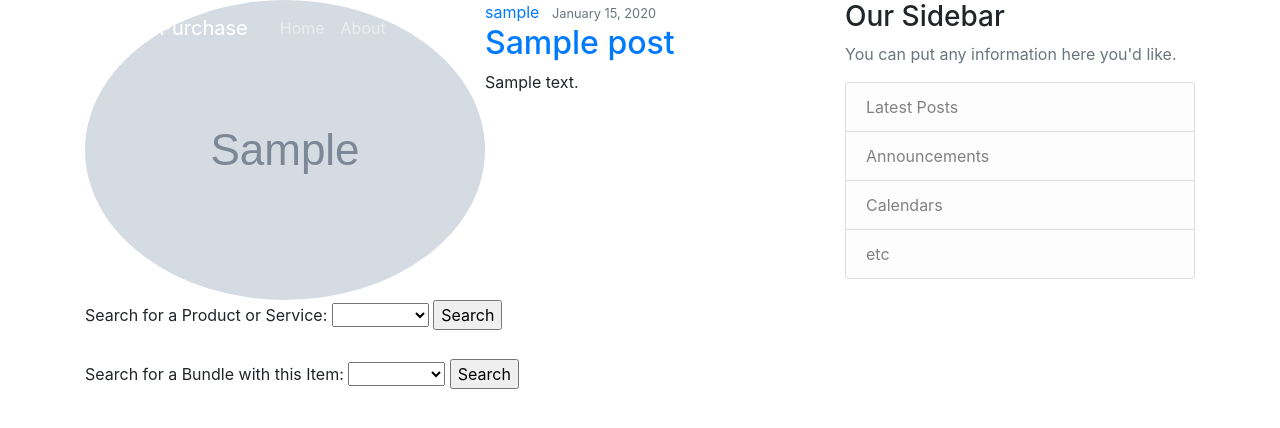
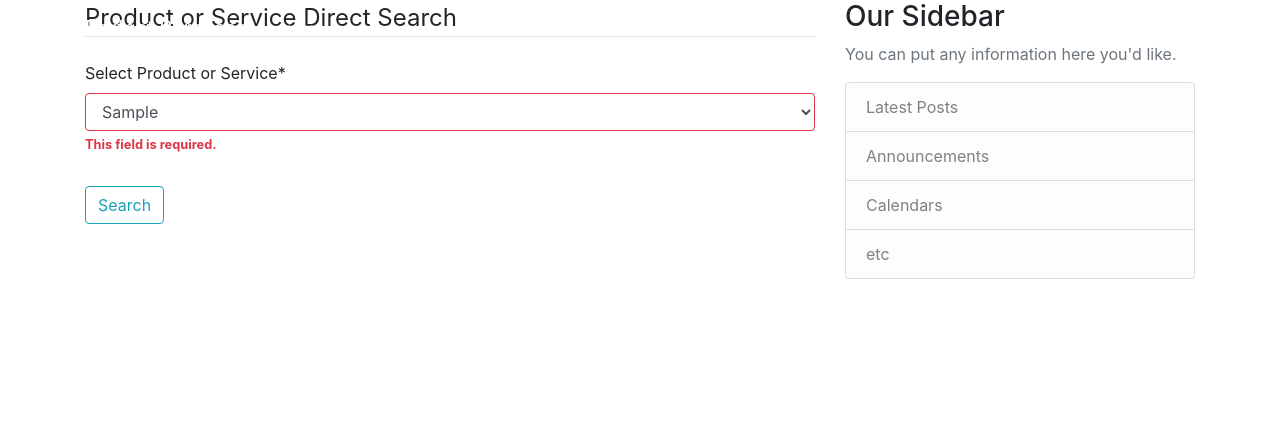
Before and after one commit to RodneyMcCoy/store-website-database, a Django app: page / in a window 1280 px wide. Shown: the top 428 px of the page. Run offline with Django 4.2, Linux system fonts and the light colour scheme; tables that the repository leaves empty hold one stand-in row (values such as "Sample post"); grey boxes marked "Sample" are stand-in pictures; parts of the project's set-up code (start-up, migrations or seed data) failed here and were passed over; some libraries are stand-ins or nearby versions.

Commit message:
First Type of Querying Now Works

```diff
--- a/django_website_database_project/store/forms.py
+++ b/django_website_database_project/store/forms.py
@@ -1,14 +1,35 @@
 from django import forms
+from django.db import models
+from .models import Product, Service
 
-# FRUIT_CHOICES= [
-#     ('orange', 'Oranges'),
-#     ('cantaloupe', 'Cantaloupes'),
-#     ('mango', 'Mangoes'),
-#     ('honeydew', 'Honeydews'),
-#     ]
 
-# class ChooseProduct(forms.ModelForm):
-#     product_choices = forms.ChoiceField(choices = FRUIT_CHOICES, label='a', required=True)
+class ChooseProduct(forms.Form):
+    p_models = Product.objects.all()
+    p_list = set()
+
+    for product in p_models:
+        p_type = product.product_type
+        p_list.add( (str(p_type), str(p_type)) )
+
+    p_models = Service.objects.all()
+
+    for service in p_models:
+        p_type = service.service_type
+        p_list.add( (str(p_type), str(p_type)) )
+
+    if(len(p_list) == 0):
+        p_list.add( ("no products in database", "no products in database") )
+
+    choice = forms.ChoiceField(choices=p_list, label='Select Product or Service')
+
+
+AXIS_CHOICES = [
+    ('Cost', 'Cost')
+
+]
+
+# class ChooseRequirement(forms.Form):
+
 
 class ChoosePostTypeForm(forms.Form):
     choice = forms.ChoiceField(choices=([('', ''), ('Product', 'Product'), ('Service', 'Service')]), label='Create a new Product or Service')
--- a/django_website_database_project/store/templates/store/base.html
+++ b/django_website_database_project/store/templates/store/base.html
@@ -30,7 +30,7 @@
             <div class="collapse navbar-collapse" id="navbarToggle">
               <div class="navbar-nav mr-auto">
                 <a class="nav-item nav-link" href="{% url 'store-home' %}">Home</a>
-                <a class="nav-item nav-link" href="{% url 'store-about' %}">About</a>
+                <!-- <a class="nav-item nav-link" href="{% url 'store-about' %}">About</a> -->
                 {% if user.is_authenticated %}
                 <a class="nav-item nav-link" href="{% url 'store-wishlist' %}">Wishlist</a>
                 <a class="nav-item nav-link" href="{% url 'store-listings' %}">Listings</a>
--- a/django_website_database_project/store/templates/store/home.html
+++ b/django_website_database_project/store/templates/store/home.html
@@ -1,6 +1,7 @@
 {% extends "store/base.html" %}
+{% load crispy_forms_tags %}
 {% block content %}
-    {% for post in posts %}
+    <!-- {% for post in posts %}
         <article class="media content-section">
             <img class="rounded-circle article-img" src="{{ post.author.profile.image.url }}">
             <div class="media-body">
@@ -13,7 +14,7 @@
             </div>
         </article>
     {% endfor %}
-    <!-- {% if is_paginated %}
+    {% if is_paginated %}
         {% if page_obj.has_previous %}
             <a class="btn btn-outline-info mb-4" href="?page=1">First</a>
             <a class="btn btn-outline-info mb-4" href="?page={{ page_obj.previous_page_number }}">Previous</a>
@@ -31,10 +32,28 @@
         {% endif %}
     {% endif %} -->
 
-    <!-- {{ products }} -->
 
-    <!-- <form name = "search" action = "{% url 'store-search' %}" method="post">{% csrf_token %}
-        <label for="search">Search for a Product or Service:</label>
+    <!-- DIRECT PRODUCT SEARCH -->
+
+    <div class="content-section">
+        <form name = "search" method="post" action = "{% url 'store-search' %}">
+            {% csrf_token %}
+            <fieldset class="form-group">
+                <legend class="border-bottom mb-4">Product or Service Direct Search</legend>
+                {{ form|crispy }}
+            </fieldset>
+            <div class="form-group">
+                <button class="btn btn-outline-info" type="search" value="search">Search</button>
+            </div>
+        </form>
+    </div>
+
+
+
+    <br>
+<!--
+    <form name = "search" action = "{% url 'store-search-bundle' %}" method="post">{% csrf_token %}
+        <label for="search">Search for a Bundle with this Item:</label>
         <select name="search" id="search">
           <option selected value=""> </option>
           <option value="phone">Phone</option>
@@ -46,70 +65,6 @@
         <input type="submit" value="Search">
     </form> -->
 
-    <form name = "search" action = "{% url 'store-search' %}" method="post">{% csrf_token %}
-        <label for="search">Search for a Product or Service:</label>
-        <select name="search" id="search">
-          <option selected value=""> </option>
-          {% for product in products %}
-          <option value="{{product}}">{{product}}</option>
-          {% endfor %}
-          <option value="Phone">Phone</option>
-          <option value="Internet">Internet</option>
-          <option value="Computer">Computer</option>
-          <option value="Repair">Repair</option>
-        </select>
-        <input type="submit" value="Search">
-    </form>
-
-    <!-- {% for product in products %}
-
-    <p> {{ product }} </p>
-
-    <article class="media content-section">
-        <img class="rounded-circle article-img" src="{{ product.vendor_id.user.profile.image.url }}">
-        <div class="media-body">
-        <div class="article-metadata">
-            <a class="mr-2" href="{% url 'user-posts' product.vendor_id.user.username %}">{{ product.vendor_id.name }}</a>
-            <small class="text-muted">{{ product.vendor_id.name }}</small>
-        </div>
-        <h2><a class="article-title" href="{% url 'post-detail' product.id %}">{{ product.product_name }}</a></h2>
-        <p class="article-content">{{ product.details }}</p>
-        </div>
-    </article>
-    {% endfor %}
-
-    {% for service in services %}
-
-    <p> {{ service }} </p>
-
-    <article class="media content-section">
-        <img class="rounded-circle article-img" src="{{ service.vendor_id.user.profile.image.url }}">
-        <div class="media-body">
-        <div class="article-metadata">
-            <a class="mr-2" href="{% url 'user-posts' service.vendor_id.user.username %}">{{ service.vendor_id.name }}</a>
-            <small class="text-muted">{{ product.vendor_id.name }}</small>
-        </div>
-        <h2><a class="article-title" href="{% url 'post-detail' serrvice.id %}">{{ service.product_name }}</a></h2>
-        <p class="article-content">{{ service.details }}</p>
-        </div>
-    </article>
-    {% endfor %} -->
-
-    <br>
-
-    <form name = "search" action = "{% url 'store-search-bundle' %}" method="post">{% csrf_token %}
-        <label for="search">Search for a Bundle with this Item:</label>
-        <select name="search" id="search">
-          <option selected value=""> </option>
-          <option value="phone">Phone</option>
-          <option value="internet">Internet</option>
-          <option value="computer">Computer</option>
-          <option value="repair">Repair</option>
-        </select>
-
-        <input type="submit" value="Search">
-    </form>
-
 
 
 
--- a/django_website_database_project/store/urls.py
+++ b/django_website_database_project/store/urls.py
@@ -3,7 +3,8 @@
 from . import views
 
 urlpatterns = [
-    path('', PostListView.as_view(), name='store-home'),
+    # path('', PostListView.as_view(), name='store-home'),
+    path('', views.home, name='store-home'),
     path('user/<str:username>', UserPostListView.as_view(), name='user-posts'),
     path('post/<int:pk>/', PostDetailView.as_view(), name='post-detail'),
     path('post/new/', PostCreateView, name='post-create'),
--- a/django_website_database_project/store/views.py
+++ b/django_website_database_project/store/views.py
@@ -6,23 +6,18 @@
 
 # I added this import to try to impliment forms. Might be useless
 from django.http import HttpResponseRedirect
-from .forms import ChoosePostTypeForm
+from .forms import ChoosePostTypeForm, ChooseProduct
 
 
 # Create your views here.
 
 def home(request):
-    p_models = Product.objects.all()
-    p_list = {}
-
-    for product in p_models:
-        p_type = product.product_type
-        p_list.add( p_type )
+    form = ChooseProduct(request.POST)
+    action = request.POST
 
     context = {
         'posts': Post.objects.all(),
-        'form': ChooseProduct(),
-        'products': p_list
+        'form': form,
     }
     return render(request, 'store/home.html', context)
 
@@ -158,38 +153,43 @@
 
 
 def listings(request):
+    model = Post
+    template_name = 'store/listings.html'   # <app>/<model>_<viewtype>.html
+    context_object_name = 'posts'
+    ordering = ['-date_posted']
+    paginate_by = 10
+
     context = {
-        'title': 'Listings'
+        'title': 'Listings',
+        'posts': Post.objects.all(),
     }
     return render(request, 'store/listings.html', context)
 
 
 def show_listings(request):
     if request.method == 'POST':
-        # f = SearchListings(request.POST)
-        f = request.POST.get('search', None)
-        # if f.is_valid():
-        #     return HttpResponseRedirect('/thanks/')
-
+        data = request.POST.get('choice', None)
     else:
-        f = ""
+        data = "None"
 
     context = {
-        'title': 'View Products / Services',
-        'data': f,
-        'products': Product.objects.filter(product_type = str(f))
+        'title': 'View Products or Services',
+        'data': data,
+        'products': Product.objects.filter(product_type = str(data))
     }
+
     return render(request, 'store/search_listings.html', context)
+
 
 def show_bundles(request):
     if request.method == 'POST':
-        f = request.POST.get('search', None)
+        data = request.POST.get('search', None)
 
     else:
-        f = ""
+        data = ""
 
     context = {
         "title": "View Bundles",
-        "data": f
+        "data": data
     }
     return render(request, 'store/search_listings.html', context)
```
Also changed, not shown: TODO.md (added, +14 -0 lines), django_website_database_project/store/templates/store/home_temp.html (added, +33 -0 lines), django_website_database_project/store/templates/store/listings.html (+36 -3 lines), django_website_database_project/store/migrations/0001_initial.py, django_website_database_project/store/migrations/0002_alter_product_bundle_id_alter_service_bundle_id.py (deleted).
